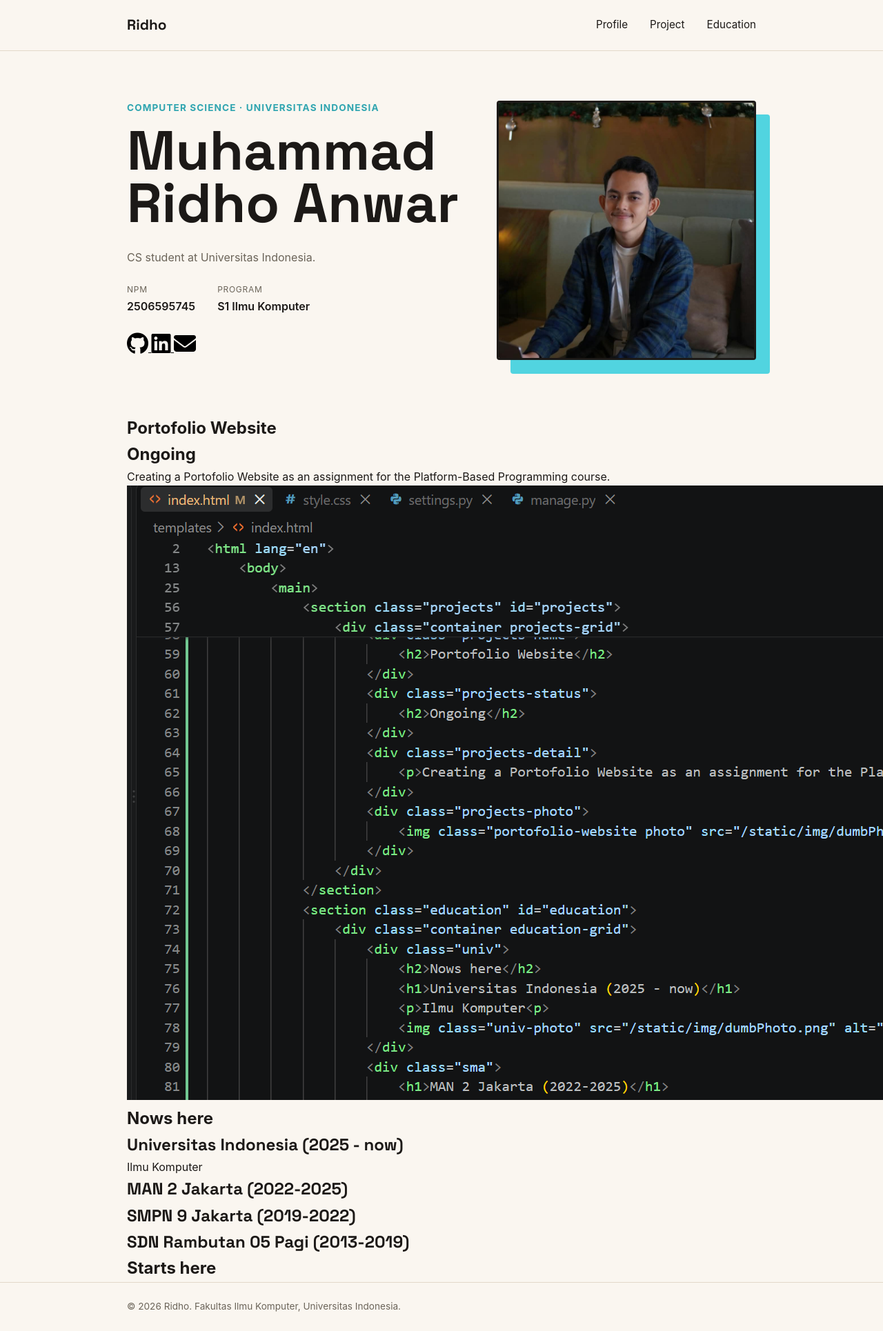
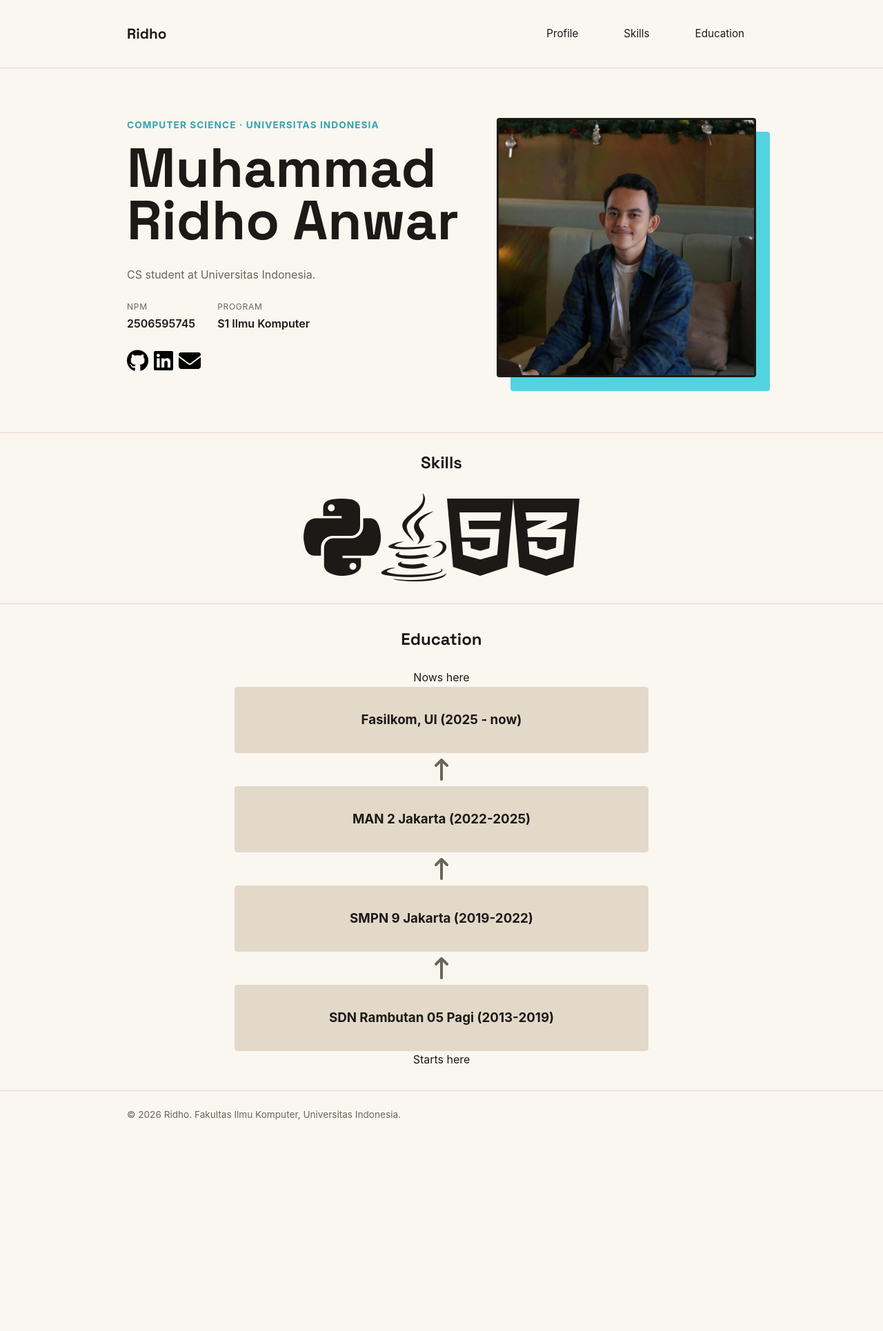
Before and after one commit to ridhoanwar24/myportofolio, a Django app: page / in a window 1280 px wide; the page is wider, and only the part inside the window is pictured. Shown: that part at 69% size. After the commit the page ends 1624 px from the top of that part, so only its background shows below. Run offline with Django 5.2, Linux system fonts and the light colour scheme; some libraries are stand-ins or nearby versions.

Commit message:
Styling dengan CSS

```diff
--- a/static/css/style.css
+++ b/static/css/style.css
@@ -12,6 +12,7 @@
     --accent-dark: #30a5b0;
     --line: #e3d9c9;
     --text-muted: #6b6459;
+    --shadow: #555555;
     --radius: 4px;
 }
 
@@ -60,11 +61,21 @@ h1, .brand {
     color: var(--ink);
     text-decoration: none;
     font-size: 0.95rem;
+    transition: all 0.2s ease;
+    border: 1px solid transparent;
+    border-radius: 8px;
+    padding: 1rem;
+}
+
+.site-header nav a:hover {
+    border-color: #dcdfe3;
+    background-color: #dcdfe3;
 }
 
 /*Section hero dengan css grid*/
 .hero {
     padding: 4.5rem 0 5rem;
+    border-bottom: 1px solid var(--line);
 }
 
 .hero-grid {
@@ -122,13 +133,76 @@ h1, .brand {
     font-weight: 600;
 }
 
-/*.social-links {
+.logo-social {
+    transition: all 0.2s;
+}
+
+.logo-social:hover {
+    color: var(--shadow);
+}
+
+.logo-skill {
+    transition: all 0.2s;
+}
+
+.logo-skill:hover {
+    transform: scale(1.2);
+}
+
+.skill-list {
+    display: flex;
+    gap: 2 rem;
+    size: clamp(3rem, 7vw, 5rem);
+}
+
+.social-links {
     display: flex;
     gap: 0.5rem;
     flex-wrap: wrap;
 }
 
-.social-link {
+.skills-grid h1 {
+    line-height: 0.95;
+    margin-bottom: 2rem;
+    margin-top: 2rem;
+    text-align: center;
+}
+
+.skill-list {
+    margin-bottom: 2rem;
+    margin-top: 2rem;
+    justify-content: center;
+}
+
+.skills {
+    border-bottom: 1px solid var(--line);
+}
+
+.education-grid {
+    text-align: center;
+    margin-top: 2rem;
+    margin-bottom: 2rem;
+}
+
+.education-grid h1 {
+    margin-bottom: 1.5rem;
+}
+
+.education-section h3 {
+    border: 1px solid var(--line);
+    background-color: var(--line);
+    border-radius: var(--radius);
+    padding: 2rem;
+    max-width: 600px;
+    margin: 0 auto;
+}
+
+.panah {
+    color: var(--text-muted);
+    margin: 0.5rem auto;
+}
+
+/*.social-link {
     display: inline-block;
     font-size: 0.85rem;
     font-weight: 600;
--- a/templates/index.html
+++ b/templates/index.html
@@ -17,7 +17,7 @@
                 <a href="#profile" class="brand">Ridho</a>
                 <nav>
                     <a href="#profile">Profile</a>
-                    <a href="#projects">Project</a>
+                    <a href="#skills">Skills</a>
                     <a href="#education">Education</a>
                 </nav>
             </div>
@@ -48,54 +48,50 @@
                         </dl>
                         <div class="social-links">
                             <a href ="https://github.com/ridhoanwar24" target="_blank" aria-label="Github" style="color: #000000">
-                                <i class="fa-brands fa-github fa-2x"></i>
+                                <i class="fa-brands fa-github fa-2x logo-social"></i>
                             </a>
                             <a href="https://www.linkedin.com/in/muhammad-ridho-anwar-4a2850205/" target="_blank" aria-label="Linkedin" style="color: #000000">
-                                <i class="fa-brands fa-linkedin fa-2x"></i>
+                                <i class="fa-brands fa-linkedin fa-2x logo-social"></i>
                             </a>
                             <a href="mailto:muhammad.ridho52@ui.ac.id" target="_blank" aria-label="Email" style="color: #000000">
-                                <i class="fa-solid fa-envelope fa-2x"></i>
+                                <i class="fa-solid fa-envelope fa-2x logo-social"></i>
                             </a>
                         </div>
                     </div>
                 </div>
             </section>
-            <section class="projects" id="projects">
-                <div class="container projects-grid">
-                    <div class="projects-name">
-                        <h2>Portofolio Website</h2>
-                    </div>
-                    <div class="projects-status">
-                        <h2>Ongoing</h2>
-                    </div>
-                    <div class="projects-detail">
-                        <p>Creating a Portofolio Website as an assignment for the Platform-Based Programming course.</p>
-                    </div>
-                    <div class="projects-photo">
-                        <img class="portofolio-website photo" src="/static/img/HTMLScreenshot.png" alt="Photo of HTML code">
-                    </div>
+            <section class="skills" id="skills">
+                <div class="container skills-grid">
+                    <h1>Skills</h1>
+                    <dl class="skill-list">
+                        <div class="skill-row">
+                            <dt><i class="fa-brands fa-python fa-8x logo-skill"></i></dt>
+                        </div>
+                        <div class="skill-row">
+                            <dt><i class="fa-brands fa-java fa-8x logo-skill"></i></dt>
+                        </div>
+                        <div class="skill-row">
+                            <dt><i class="fa-brands fa-html5 fa-8x logo-skill"></i></dt>
+                        </div>
+                        <div class="skill-row">
+                            <dt><i class="fa-brands fa-css3-alt fa-8x logo-skill"></i></dt>
+                        </div>
+                    </dl>
                 </div>
             </section>
             <section class="education" id="education">
                 <div class="container education-grid">
-                    <div class="univ">
-                        <h2>Nows here</h2>
-                        <h1>Universitas Indonesia (2025 - now)</h1>
-                        <p>Ilmu Komputer<p>
-                        <!img class="univ-photo" src="/static/img/dumbPhoto.png" alt="Photo of Universitas">
-                    </div>
-                    <div class="sma">
-                        <h1>MAN 2 Jakarta (2022-2025)</h1>
-                        <!img class="sma-photo" src="/static/img/dumbPhoto.png" alt="Photo of SMA">
-                    </div>
-                    <div class="smp">
-                        <h1>SMPN 9 Jakarta (2019-2022)</h1>
-                        <!img class="smp-photo" src="/static/img/dumbPhoto.png" alt="Photo of SMP">
-                    </div>
-                    <div class="sd">
-                        <h1>SDN Rambutan 05 Pagi (2013-2019)</h1>
-                        <!img class="sd-photo" src="/static/img/dumbPhoto.png" alt="Photo of SD">
-                        <h2> Starts here</h2>
+                    <h1>Education</h1>
+                    <div class="education-section">
+                        <p>Nows here</p>
+                        <h3>Fasilkom, UI (2025 - now)</h3>
+                        <i class="fa-solid fa-arrow-up-long fa-2x panah"></i>
+                        <h3>MAN 2 Jakarta (2022-2025)</h3>
+                        <i class="fa-solid fa-arrow-up-long fa-2x panah"></i>
+                        <h3>SMPN 9 Jakarta (2019-2022)</h3>
+                        <i class="fa-solid fa-arrow-up-long fa-2x panah"></i>
+                        <h3>SDN Rambutan 05 Pagi (2013-2019)</h3>
+                        <p>Starts here</p>
                     </div>
                 </div>
             </section>
```
